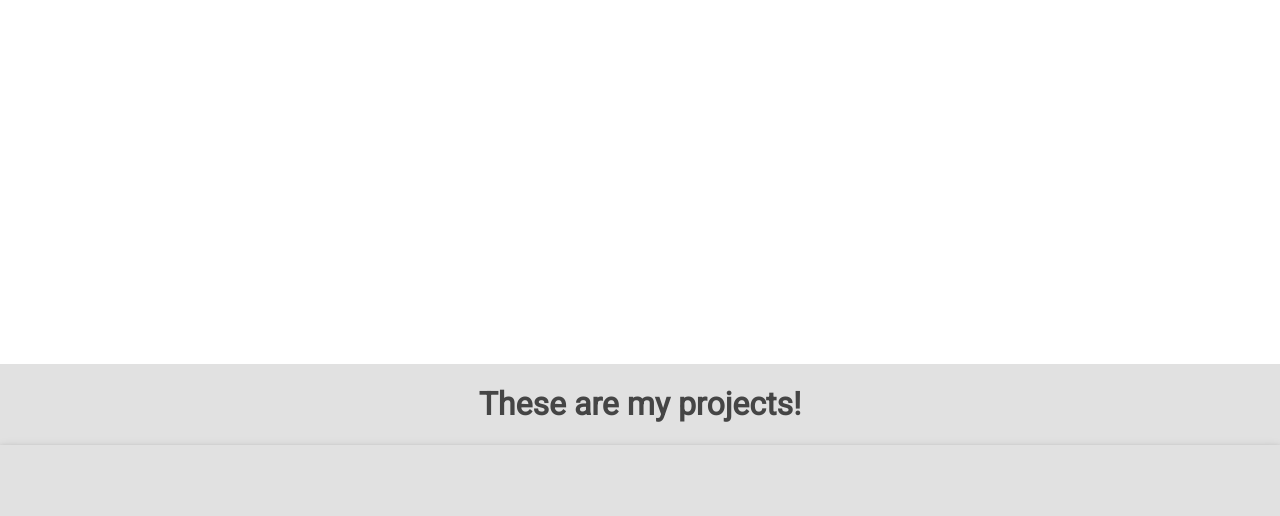
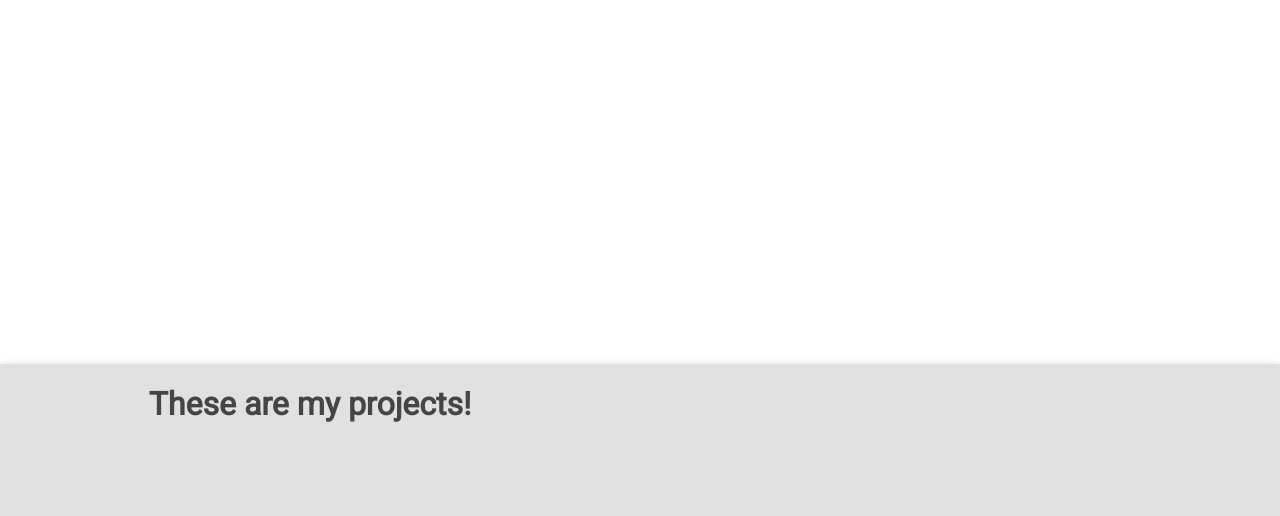
Before and after one commit to Phrostbyte21/personal-portfolio-kevinFrost, a plain HTML site: page index.html in a window 1280 px wide. Shown: the part 436-952 px from the top of the page. Drawn offline with Linux system fonts and the light colour scheme.

Commit message:
I cannot for the life of my fix the projects head

```diff
--- a/index.html
+++ b/index.html
@@ -19,10 +19,8 @@
     <h2 style="margin: 0px;">And I'm a web developer</h2>
   </div>
   <a name="projects-section"></a>
-  <div class="project-title">
+  <div id="projects">
     <h1>These are my projects!</h1>
-  </div>
-  <div id="projects">
     <div class="projects">
       <a href="https://phpizza.com/~kevin/Super%20Mario%20Sound/www/" target="_blank">
         <div class="project-tile">
--- a/styles.css
+++ b/styles.css
@@ -113,9 +113,3 @@ html {
     box-shadow: 0 2px 5px 0 rgba(0,0,0,0.16), 0 2px 10px 0 rgba(0,0,0,0.12);
     transition: 0.5s;
   }
-
-  .project-title {
-    display: flex;
-    justify-content: center;
-    background-color: #e1e1e1;
-  }
```
